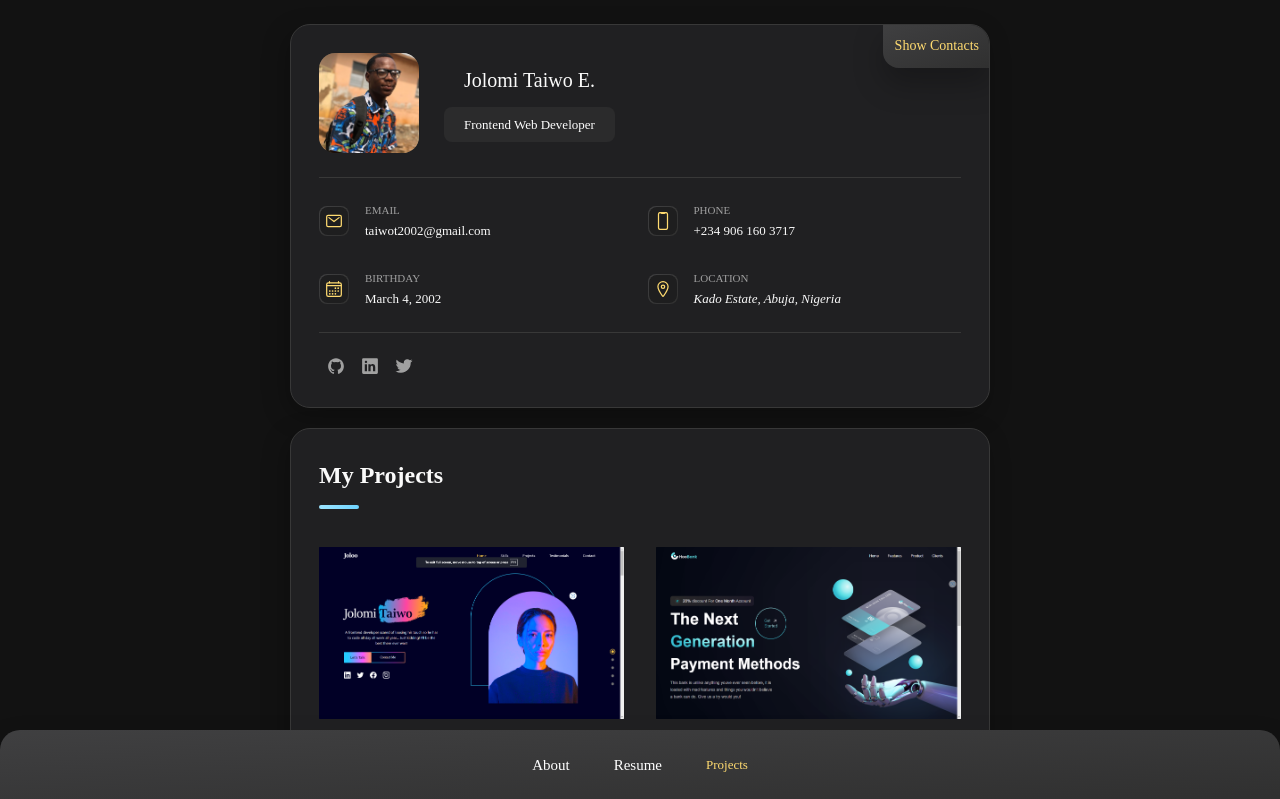
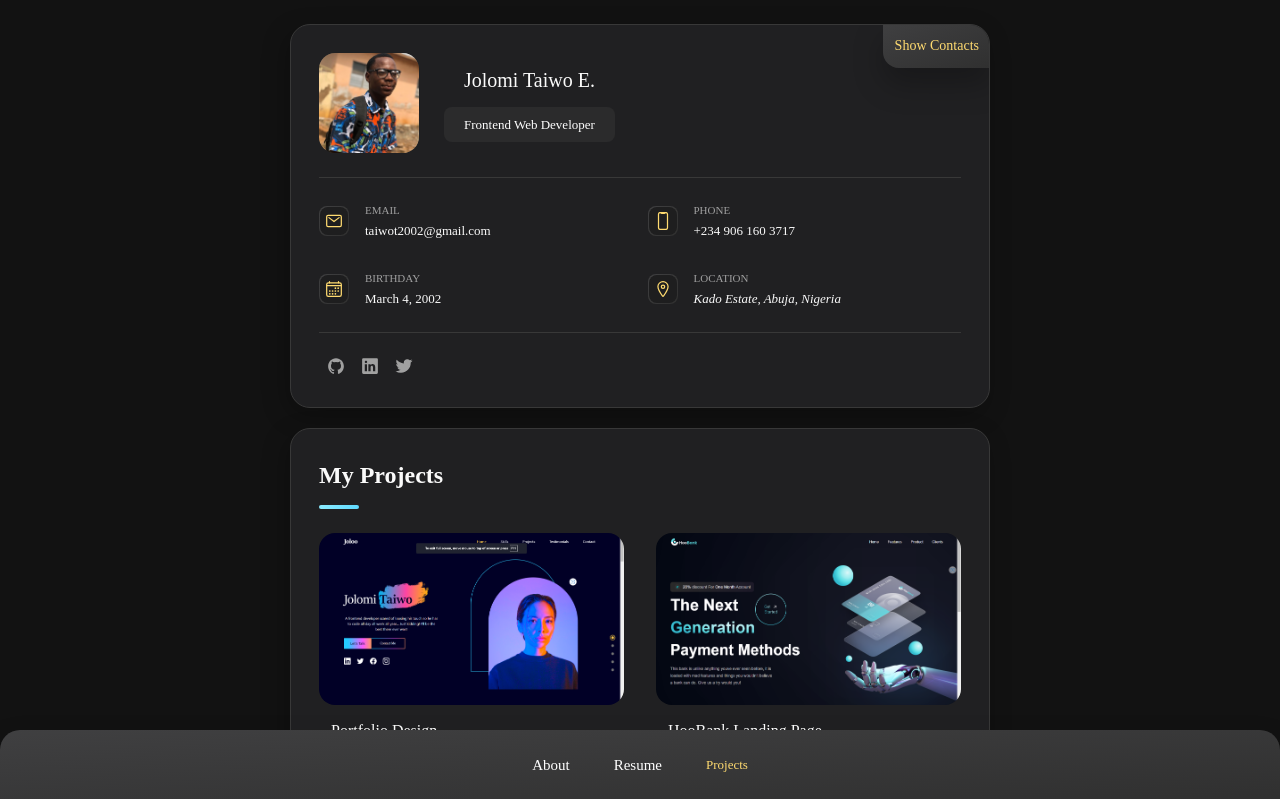
Before and after one commit to JolomiTee/JolomiTee-s-Portfolio, a React (Vite) app: page /projects in a window 1280 px wide. Shown: the top 799 px of the page. Built offline with nearby package versions, Linux system fonts and the light colour scheme.

Commit message:
little change to aspect ratio of project images

```diff
--- a/src/components/Projects.jsx
+++ b/src/components/Projects.jsx
@@ -165,13 +165,13 @@ const Projects = () => {
 
                             <a className='w-full' target="_blank" href={project.link}>
 
-                                <figure className="project-img relative w-full h-[200px] rounded-2xl overflow-hidden mb-4 before:absolute before:top-0 before:left-0 before:w-full before:h-full before:bg-opacity-0 z-[1] transition-1">
+                                <figure className="project-img relative  aspect-video rounded-2xl overflow-hidden mb-4 before:absolute before:top-0 before:left-0 before:w-full before:h-full before:bg-opacity-0 z-[1] transition-1">
 
                                     <div className="project-item-icon-box scale-.75 bg-jet text-orange-yellow-crayola absolute top-[35%] left-[40%] text-[20px] p-5 rounded-xl opacity-0 z-[1] transition-1">
                                         <ion-icon name="eye-outline"></ion-icon>
                                     </div>
 
-                                    <img src={project.img} alt={project.name} loading="lazy" className='w-full h-full object-cover lg:object-contain transition-1'/>
+                                    <img src={project.img} alt={project.name} loading="lazy" className='w-full h-full object-cover lg:object-fill transition-1'/>
 
                                 </figure>
 
--- a/src/index.css
+++ b/src/index.css
@@ -248,3 +248,5 @@ article.active{
 
     .project-list{ display: grid;grid-template-columns: 1fr 1fr;}
 }
+
+@media (min-width: 1024px){}
```
